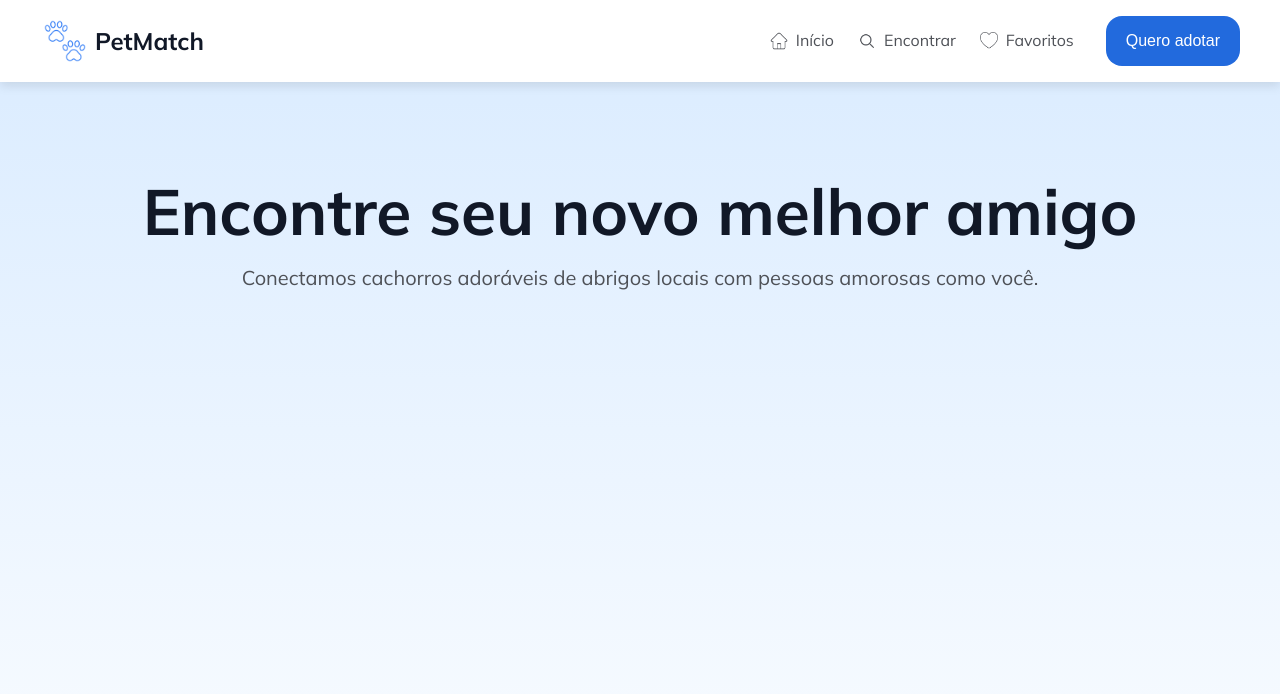
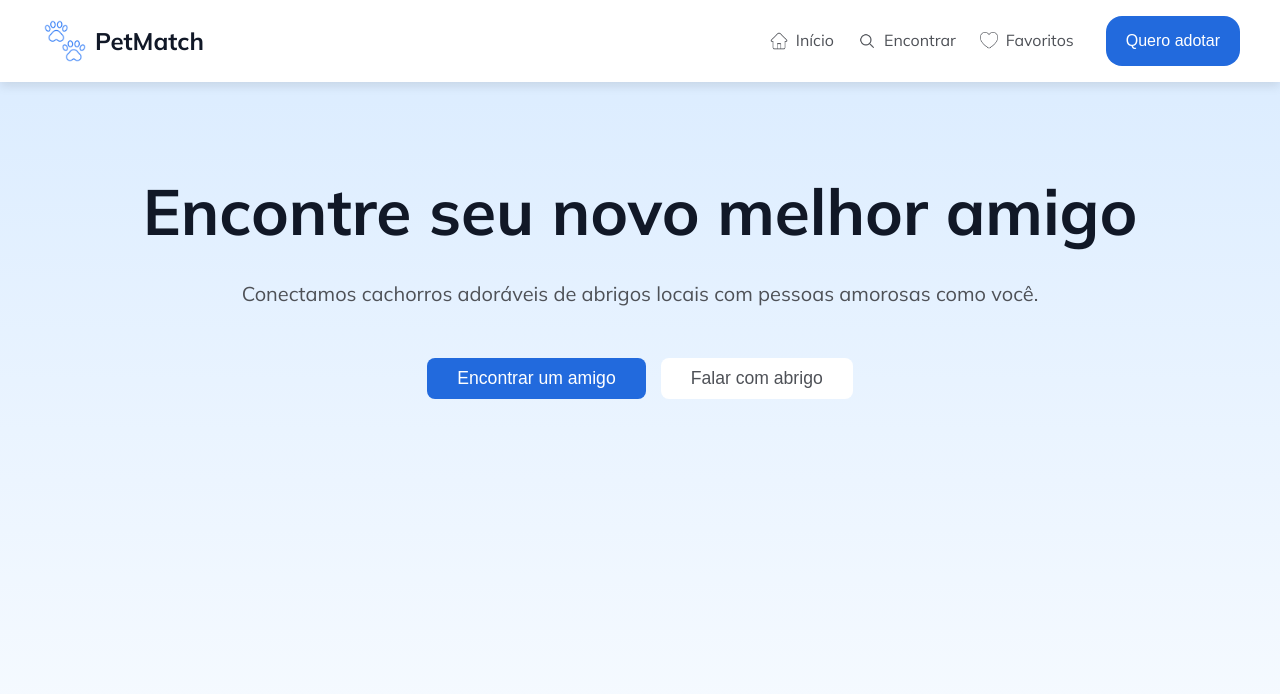
Before and after one commit to GGhiaroni/petmatch, a React (Vite) app: page / in a window 1280 px wide. Shown: the top 694 px of the page. Built offline with nearby package versions, Linux system fonts and the light colour scheme.

Commit message:
aprimorando hero section

```diff
--- a/src/componentes/HeroSection/index.jsx
+++ b/src/componentes/HeroSection/index.jsx
@@ -15,6 +15,29 @@ const H1Estilizado = styled.h1`
 const SpanEstilizado = styled.span`
   font-size: 1.25rem;
   color: var(--corTexto);
+  margin-top: 1rem;
+`;
+
+const ContainerBotoes = styled.div`
+  display: flex;
+  gap: 15px;
+  margin-top: 3rem;
+`;
+
+const BtnEncontrar = styled.button`
+  background-color: var(--corIconesBotoes);
+  padding: 10px 30px;
+  border-radius: 8px;
+  font-size: 1.1rem;
+  color: #ffffff;
+`;
+
+const BtnContato = styled.button`
+  background-color: #ffffff;
+  padding: 10px 30px;
+  border-radius: 8px;
+  font-size: 1.1rem;
+  color: var(--corTexto);
 `;
 
 const HeroSection = () => {
@@ -26,6 +49,10 @@ const HeroSection = () => {
         Conectamos cachorros adoráveis de abrigos locais com pessoas amorosas
         como você.
       </SpanEstilizado>
+      <ContainerBotoes>
+        <BtnEncontrar>Encontrar um amigo</BtnEncontrar>
+        <BtnContato>Falar com abrigo</BtnContato>
+      </ContainerBotoes>
     </HeroSectionContainer>
   );
 };
```
